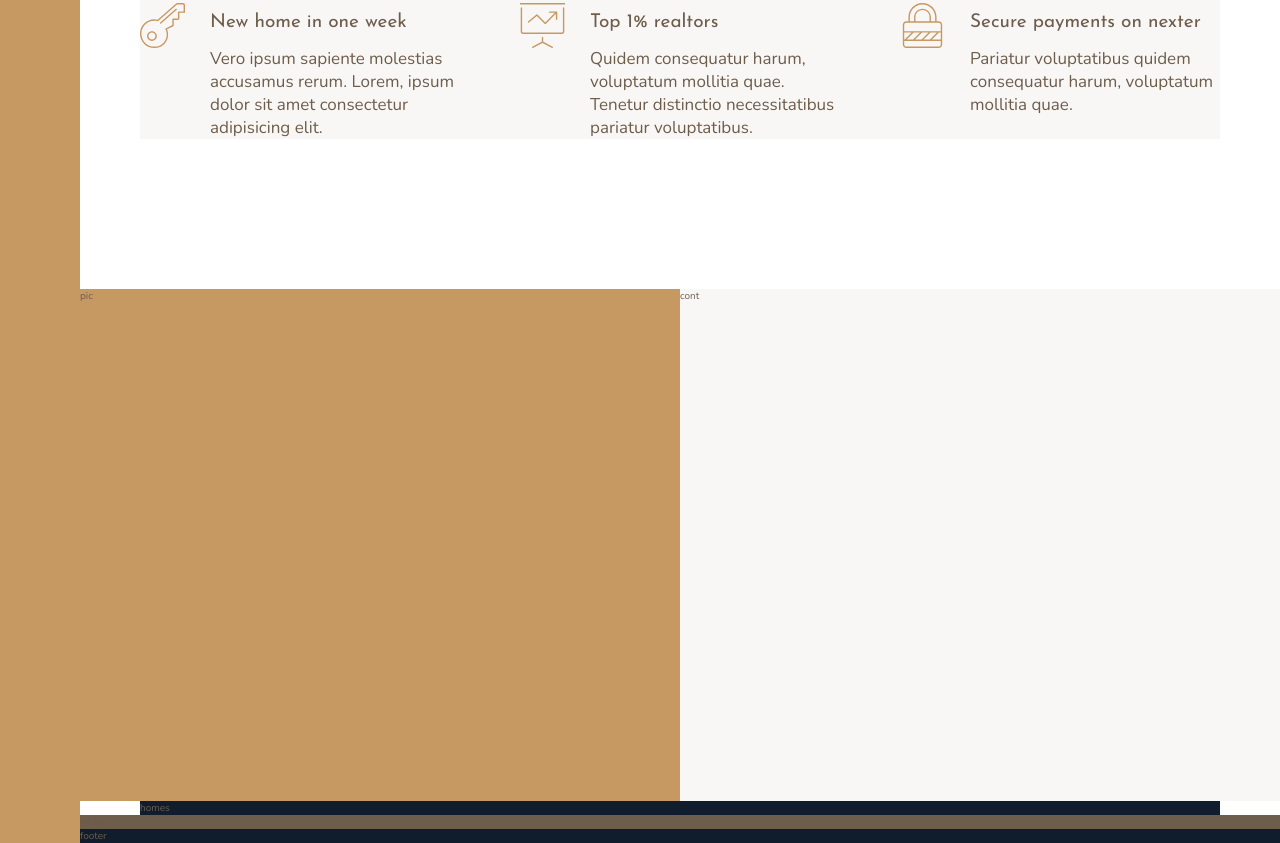
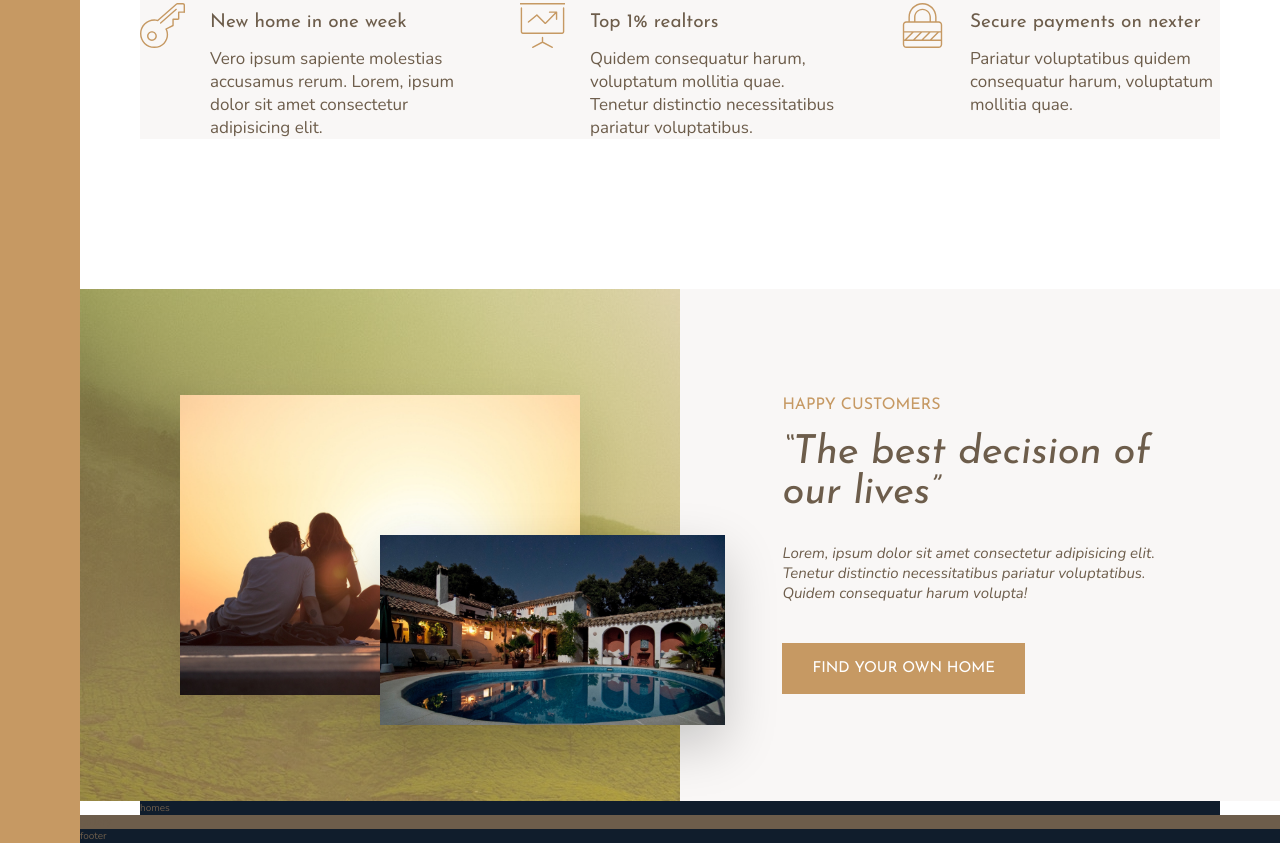
Before and after one commit to AntonRufus/Nexter, a website: page index.html in a window 1280 px wide. Shown: the part 963-1806 px from the top of the page. Drawn offline with nearby package versions, Linux system fonts and the light colour scheme.

Commit message:
the story section

```diff
--- a/index.html
+++ b/index.html
@@ -90,11 +90,18 @@
 </section>
 
 <div class="story__pictures">
-    pic
+    <img src="./img/story-1.jpeg" alt="Couple with new house" class="story__img--1">
+    <img src="./img/story-2.jpeg" alt="New house" class="story__img--2">
 </div>
 
 <div class="story__content">
-    cont
+    <h3 class="heading-3 margin-bottom-small">Happy customers</h3>
+    <h2 class="heading-2 heading-2--dark margin-bottom-mid">&ldquo;The best decision of our lives&rdquo;</h2>
+    <p class="story__text">
+        Lorem, ipsum dolor sit amet consectetur adipisicing elit. Tenetur distinctio necessitatibus pariatur
+        voluptatibus. Quidem consequatur harum volupta!
+    </p>
+    <button class="btn">Find your own home</button>
 </div>
 
 <section class="homes">
--- a/sass/_story.scss
+++ b/sass/_story.scss
@@ -1,12 +1,50 @@
 .story {
-
   &__pictures {
     background-color: $color-primary;
     grid-column: full-start / col-end 4;
+    background-image: linear-gradient(rgba($color-primary, .4), rgba($color-primary, .6)), url(../img/back.jpg);
+
+    display: grid;
+    grid-template-rows: repeat(6, 1fr);
+    grid-template-columns: repeat(6, 1fr);
+    align-items: center;
+  }
+
+  &__img--1 {
+    width: 100%;
+    grid-row: 2 / 6;
+    grid-column: 2 / 6;
+    box-shadow: 0 2rem 5rem rgba(#000, .1);
+  }
+
+  &__img--2 {
+    width: 115%;
+    grid-row: 4 / 6;
+    grid-column: 4 / 7;
+    z-index: 20;
+    box-shadow: 0 2rem 5rem rgba(#000, .2);
   }
 
   &__content {
     background-color: $color-grey-light-1;
     grid-column: col-start 5/ full-end;
+    padding: 6rem 8vw;
+
+    /*Flexbox*/
+    /*display: flex;
+    flex-direction: column;
+    justify-content: center;
+    align-items: flex-start;*/
+
+    /*Grid*/
+    display: grid;
+    align-content: center;
+    justify-items: start;
+  }
+
+  &__text {
+    font-size: 1.5rem;
+    font-style: italic;
+    margin-bottom: 4rem;
   }
 }
--- a/sass/_typography.scss
+++ b/sass/_typography.scss
@@ -9,10 +9,24 @@
 
 .heading-2 {
   @extend %heading;
+  font-size: 4rem;
+  font-style: italic;
+  line-height: 1;
+
+  &--light {
+    color: $color-grey-light-1;
+  }
+
+  &_--dark {
+    color: $color-grey-dark-1;
+  }
 }
 
 .heading-3 {
   @extend %heading;
+  font-size: 1.6rem;
+  color: $color-primary;
+  text-transform: uppercase;
 }
 
 .heading-4 {
@@ -27,3 +41,37 @@
     color: $color-grey-dark-1;
   }
 }
+
+.btn {
+  background-color: $color-primary;
+  color: #fff;
+  border: none;
+  border-radius: 0;
+  font-family: $font-display;
+  font-size: 1.5rem;
+  text-transform: uppercase;
+  padding: 1.8rem 3rem;
+  cursor: pointer;
+  transition: all .2s;
+
+  &:hover {
+    background-color: $color-primary-dark;
+    transform: translateY(-1px);
+  }
+}
+
+.margin-bottom-small {
+  margin-bottom: 2rem;
+}
+
+.margin-bottom-mid {
+  margin-bottom: 3rem;
+}
+
+.margin-bottom-large {
+  margin-bottom: 4rem;
+}
+
+.margin-bottom-huge {
+  margin-bottom: 8rem;
+}
```
Also changed, not shown: css/style.css.
